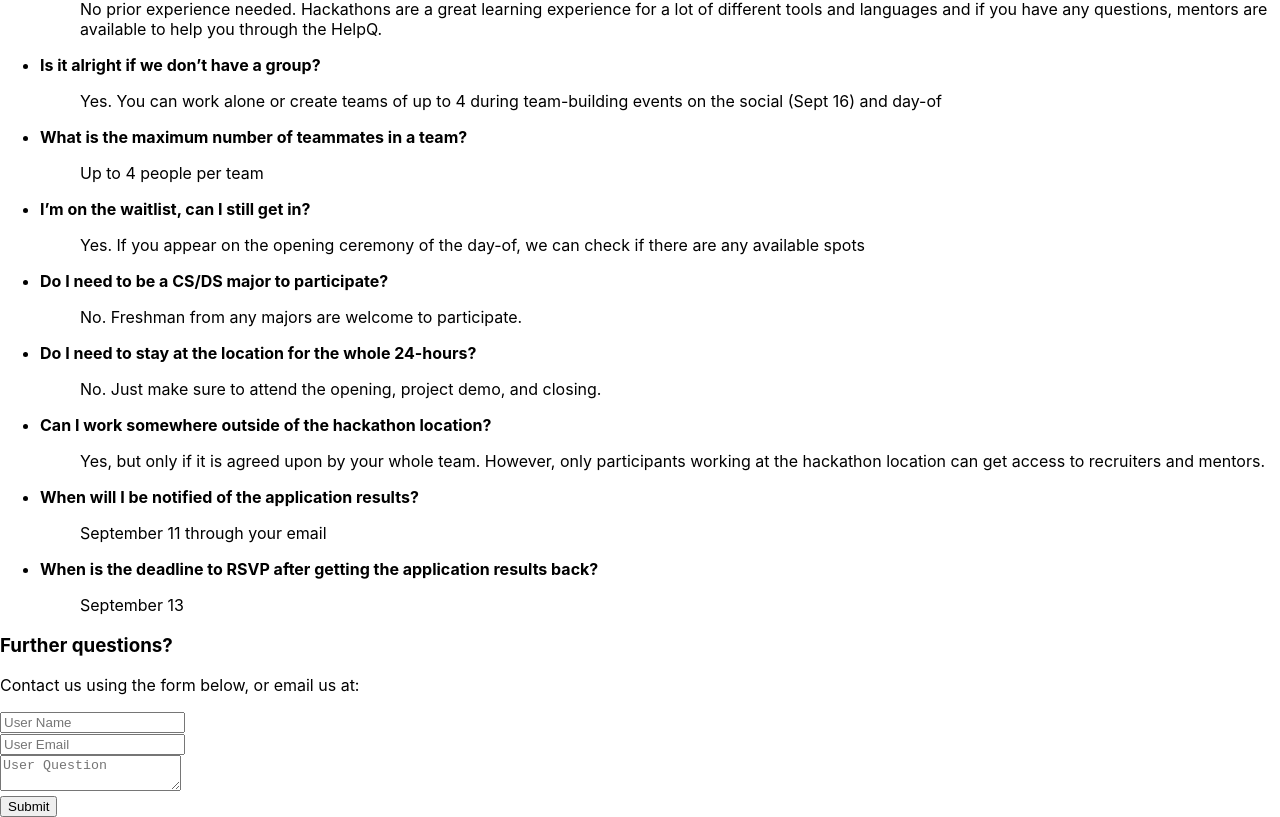
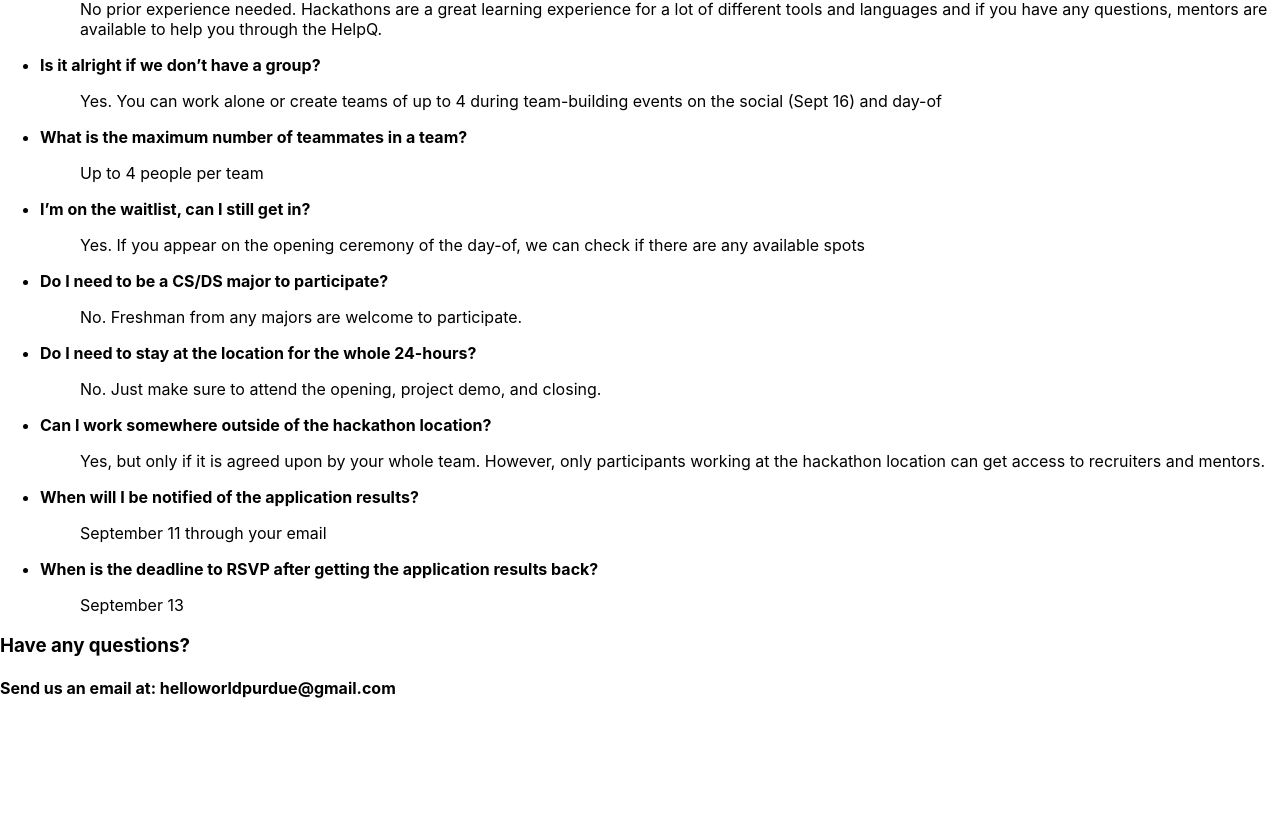
Before and after one commit to Hello-World-Purdue/hw22-frontend, a Next.js app: page /faq in a window 1280 px wide. Shown: the part 1106-1923 px from the top of the page. After the commit the page ends 1825 px from the top, so only its background shows below. Built offline with nearby package versions, Linux system fonts and the light colour scheme.

Commit message:
Changed contact us section

```diff
--- a/pages/faq.js
+++ b/pages/faq.js
@@ -142,9 +142,9 @@ return (
 <h2>FAQ</h2>
 <ul>{listItems}</ul>
 
-<h3>Further questions?</h3>
-<p>Contact us using the form below, or email us at: </p>
-<div>
+<h3>Have any questions?</h3>
+<h4>Send us an email at: helloworldpurdue@gmail.com</h4>
+{/* <div>
   <input
   type="text"
   name="username"
@@ -174,7 +174,7 @@ return (
   onClick={submitHandler}
   type="submit"
   > Submit</button>
-</div>
+</div> */}
 </body>
 
 
```
